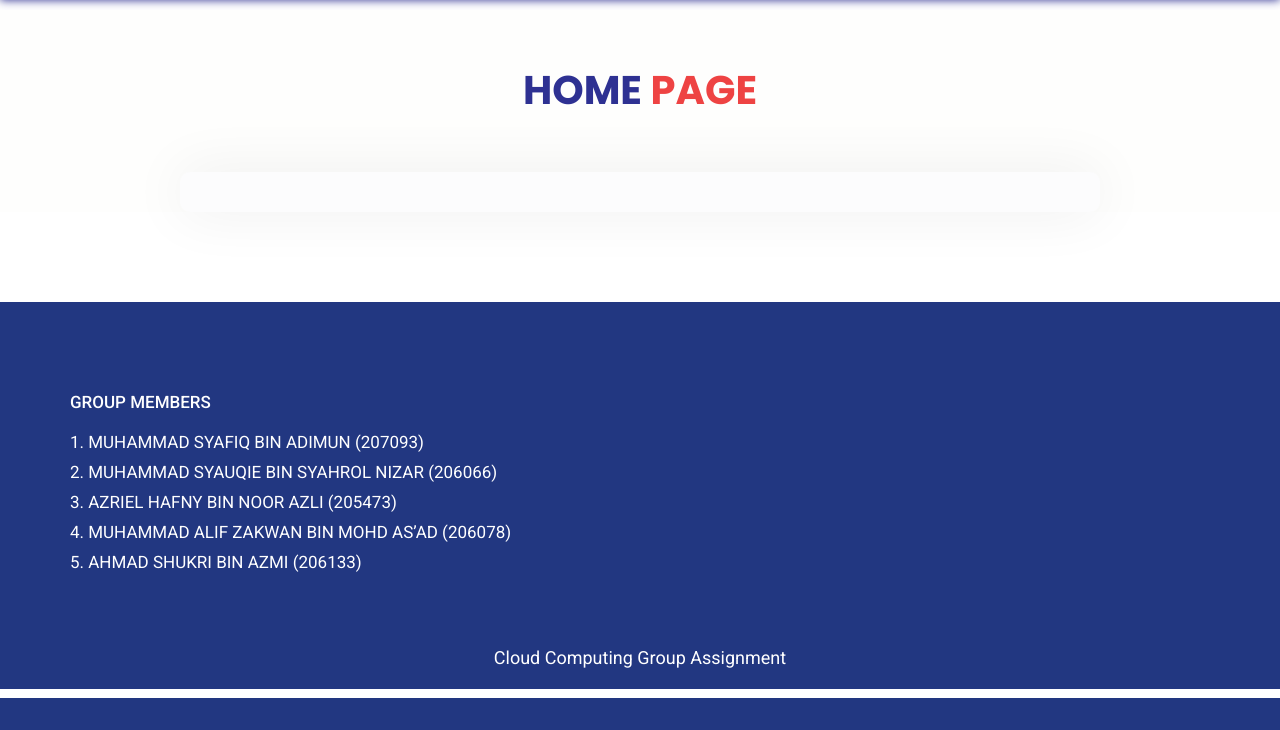
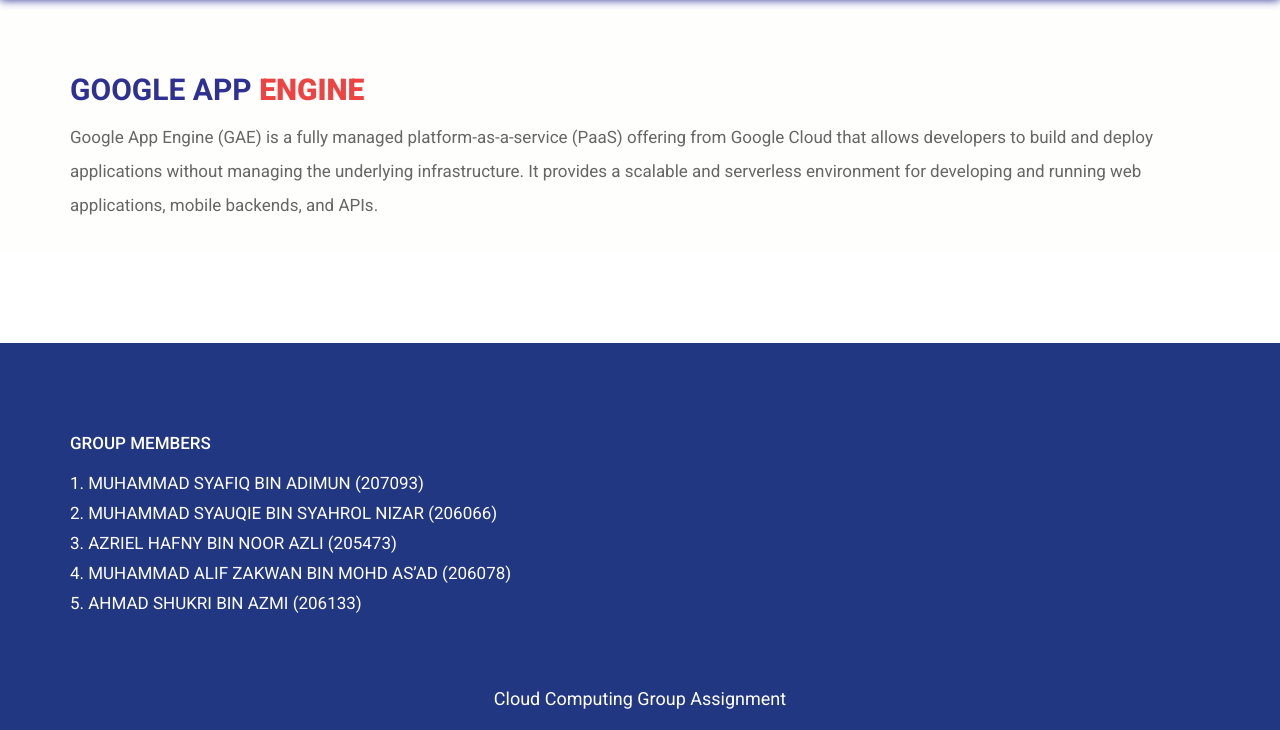
Before and after one commit to msyaafiq/cloud-computing-assignment, a Flask app: page / in a window 1280 px wide. Shown: the part 102-832 px from the top of the page. Before the commit the page ends 800 px from the top, so only its background shows below. Run offline with Flask 3, Linux system fonts and the light colour scheme; some libraries are stand-ins or nearby versions.

Commit message:
Added Homepage Content

```diff
--- /dev/null
+++ b/static/css/index.css
@@ -0,0 +1,25 @@
+.about {
+    background: #fefefd;
+    padding: 60px 0 31px 0;
+}
+
+.home-title-section {
+    font-size: 30px;
+    color: #2e3192;
+    line-height: 40px;
+    font-weight: bold;
+    padding: 0;
+    display: inline-block;
+    text-transform: uppercase;
+    margin-bottom: 10px;
+
+    b {
+        color: #ee4343;
+    }
+}
+
+.home-content {
+    .description {
+        line-height: 2.0;
+    }
+}
--- a/templates/index.html
+++ b/templates/index.html
@@ -40,6 +40,11 @@
     <link
       rel="stylesheet"
       href="https://netdna.bootstrapcdn.com/font-awesome/4.0.3/css/font-awesome.css"
+    />
+
+    <link
+      rel="stylesheet"
+      href="{{ url_for('static', filename = 'css/index.css') }}"
     />
     </style>
 
@@ -122,22 +127,19 @@
 
     <!-- about -->
     <div class="about">
-      <div class="container">
-        <div class="row">
-          <div class="col-md-12">
-            <div class="titlepage text_align_center">
-              <h2>Home<span class="blue_light">    Page</span></h2>
-            </div>
-            <div class="col-md-10 offset-md-1">
-              <div class="domain_bg">
-            </div>
+        <div class="container">
+          <div class="home-title-section">
+            Google App <b>Engine</b>
           </div>
+
+          <div class="home-content">
+            <p class="description">Google App Engine (GAE) is a fully managed platform-as-a-service (PaaS) offering from Google Cloud that allows developers to build and deploy applications without managing the underlying infrastructure. It provides a scalable and serverless environment for developing and running web applications, mobile backends, and APIs.</p>
+          </div>
+
+
         </div>
+    </div>
 
-      </div>
-    </div>
-      </div>
-    </div>
     <!-- end about -->
 
     <!--  footer -->
```
